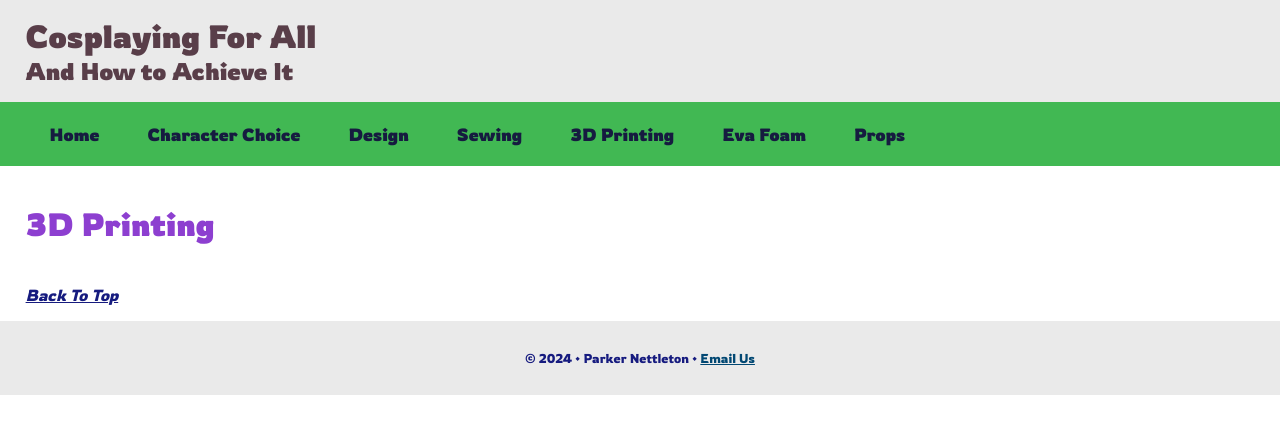
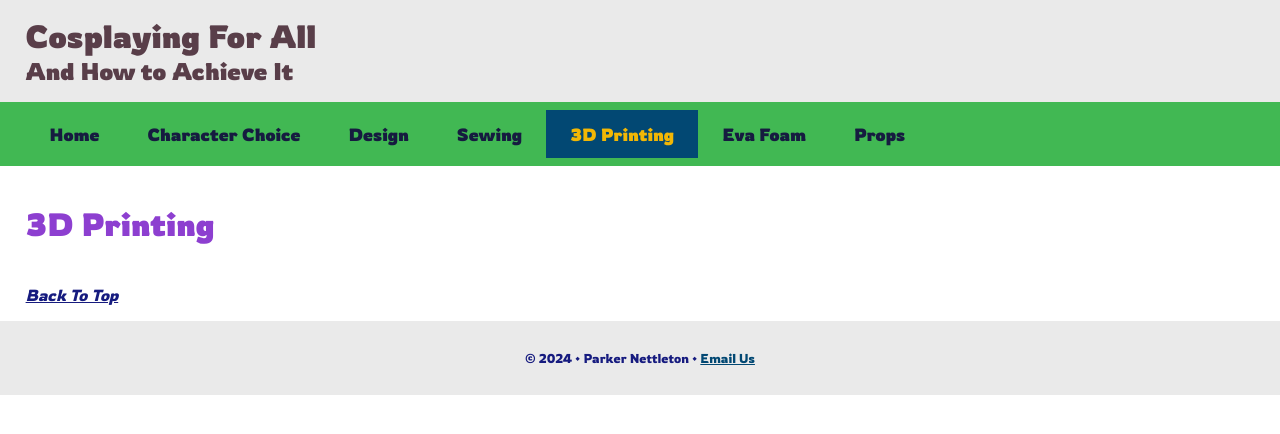
Before and after one commit to ponettleton/dwdd1600, a plain HTML site: page 04intro-css/3dprinting.html in a window 1280 px wide. Drawn offline with Linux system fonts and the light colour scheme.

Commit message:
Update 3dprinting.html

```diff
--- a/04intro-css/3dprinting.html
+++ b/04intro-css/3dprinting.html
@@ -26,7 +26,7 @@
                 <li ><a href="characterchoice.html">Character Choice</a></li>
                 <li><a href="design.html">Design</a></li>
                 <li><a href="sewing.html">Sewing</a></li>
-                <li><a href="3dprinting.html">3D Printing</a></li>
+                <li class="active"><a href="3dprinting.html">3D Printing</a></li>
                 <li><a href="evafoam.html">Eva Foam</a></li>
                 <li><a href="props.html">Props</a></li>
             </ul>
```
